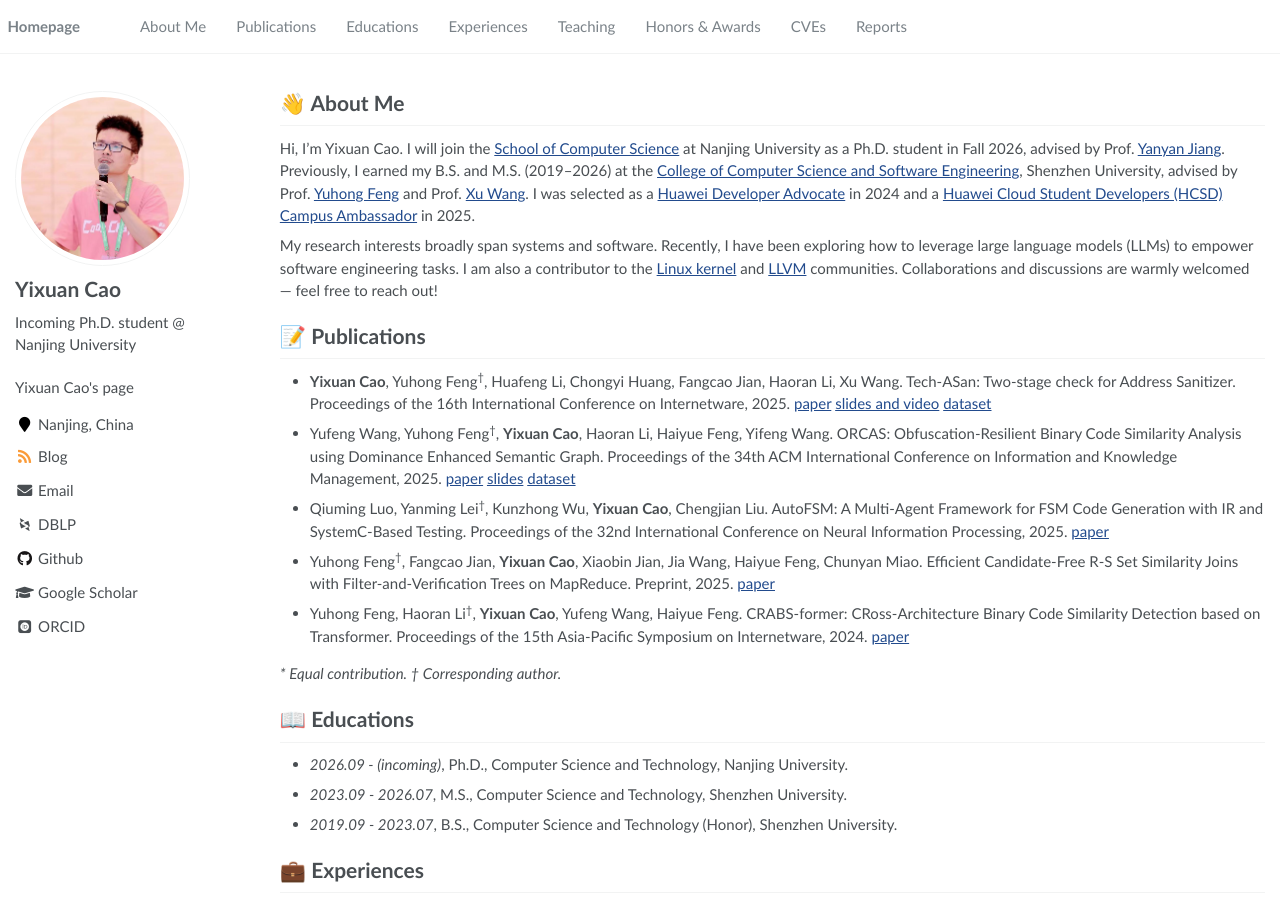
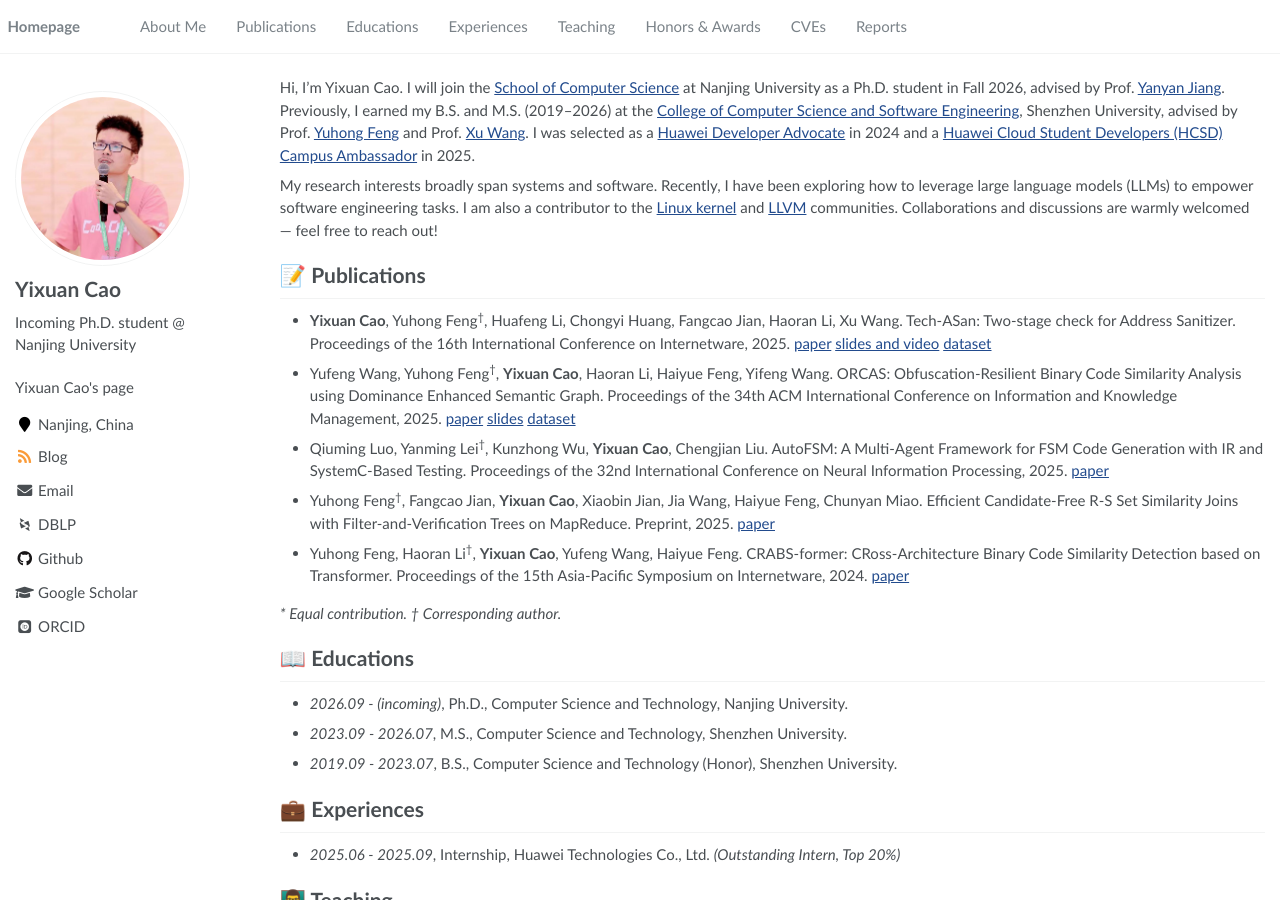
Before and after one commit to Cao-Wuhui/Cao-Wuhui.github.io, a Jekyll site: the page built from _pages/about.md, in a window 1280 px wide and 900 px high. Built offline with Jekyll 4.4.1, drawn with Linux system fonts in a browser that asks for light colours; some web fonts are replaced.

Commit message:
Remove redundant About Me heading, keep anchor for nav

```diff
--- a/_pages/about.md
+++ b/_pages/about.md
@@ -17,8 +17,6 @@ redirect_from:
 
 <span class='anchor' id='about-me'></span>
 
-
-# 👋 About Me
 Hi, I’m Yixuan Cao. I will join the [School of Computer Science](https://cs.nju.edu.cn/cs_en/main.htm) at Nanjing University as a Ph.D. student in Fall 2026, advised by Prof. [Yanyan Jiang](https://ics.nju.edu.cn/~jyy). Previously, I earned my B.S. and M.S. (2019–2026) at the [College of Computer Science and Software Engineering](https://csse.szu.edu.cn/), Shenzhen University, advised by Prof. [Yuhong Feng](https://scholar.google.com/citations?user=29WXQ_sAAAAJ) and Prof. [Xu Wang](https://scholar.google.com/citations?user=XNDHhIEAAAAJ). I was selected as a [Huawei Developer Advocate](https://developer.huawei.com/home/program/advocates/member/7f07f1011f7d48b0bc989f8712919d79) in 2024 and a [Huawei Cloud Student Developers (HCSD) Campus Ambassador](https://developer.huaweicloud.com/program/hcsd/personal?applicationId=046f0ef1ac31471f84b97acadc709be5) in 2025.
 
 My research interests broadly span systems and software. Recently, I have been exploring how to leverage large language models (LLMs) to empower software engineering tasks. I am also a contributor to the [Linux kernel](https://git.kernel.org/pub/scm/linux/kernel/git/next/linux-next.git/log/?qt=author&q=caoyixuan2019) and [LLVM](https://github.com/llvm/llvm-project/pulls?q=is%3Apr+author%3ACao-Wuhui) communities. Collaborations and discussions are warmly welcomed — feel free to reach out!
```
